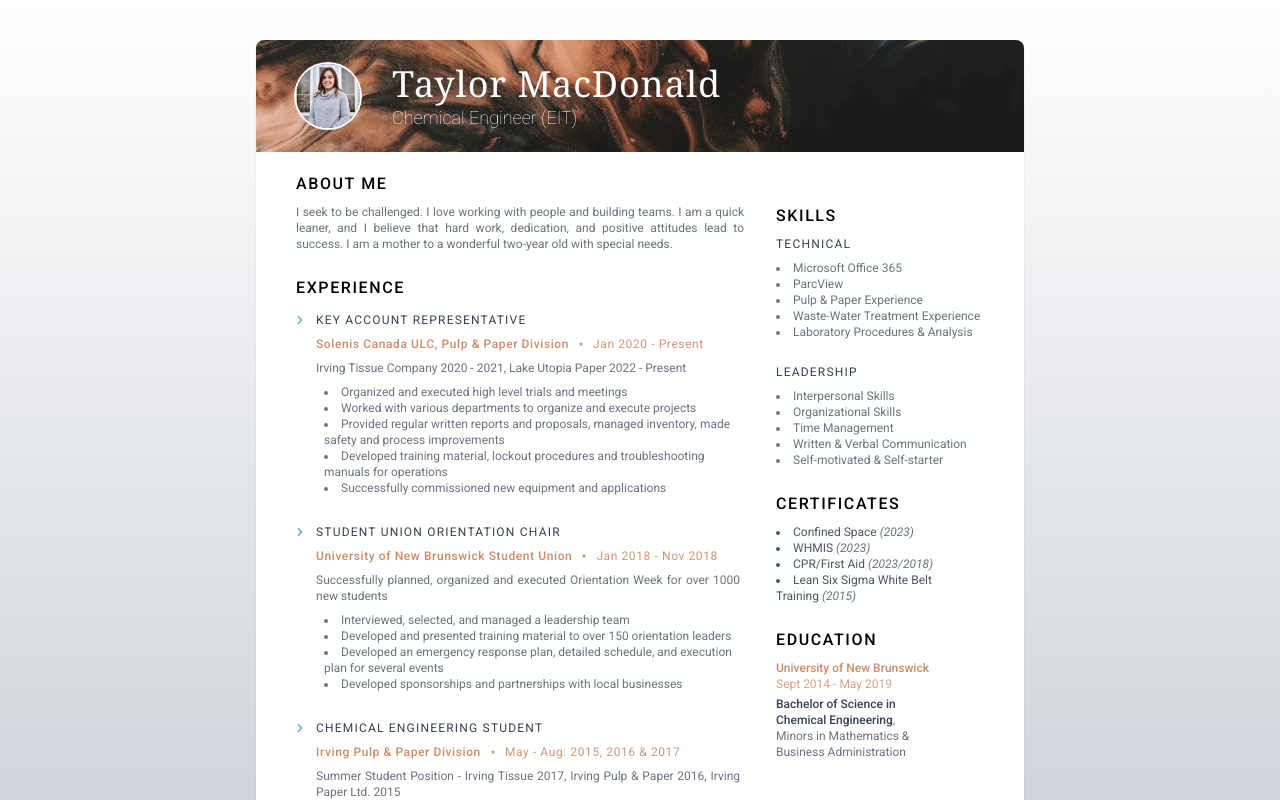
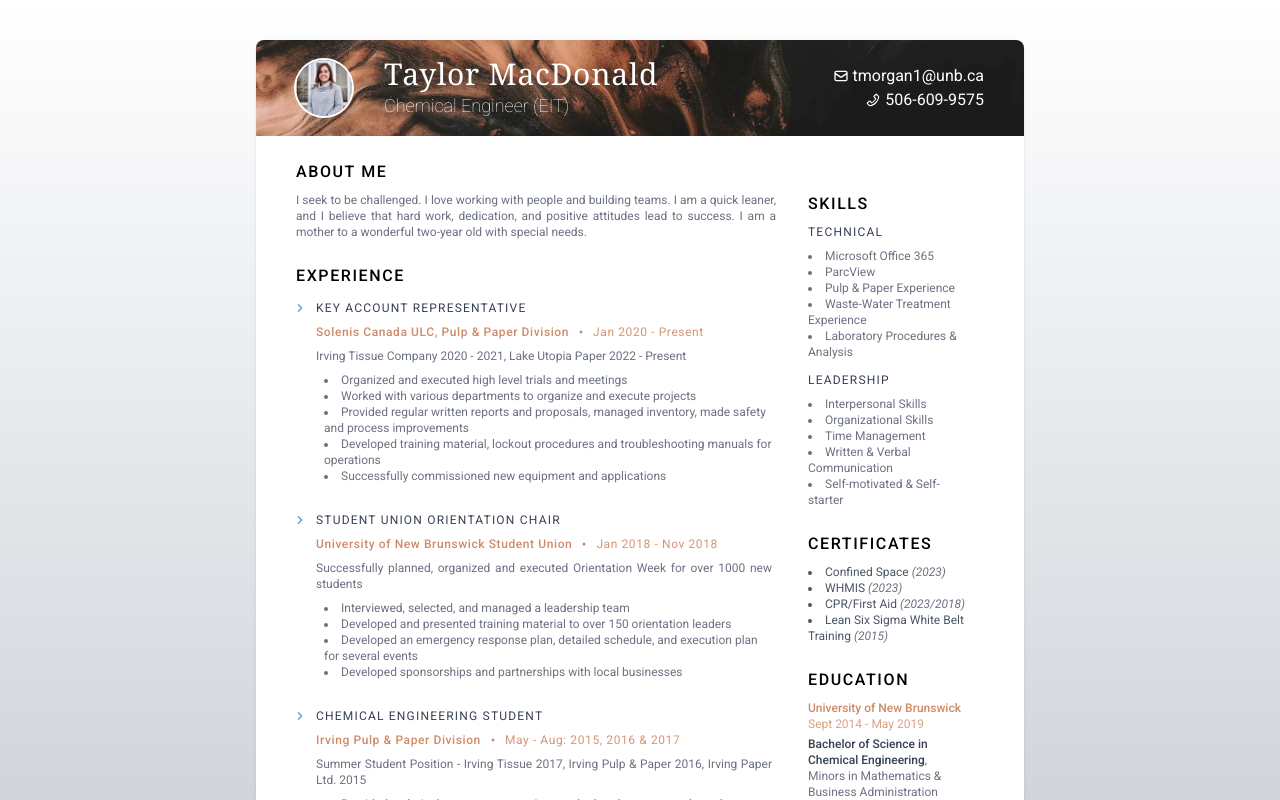
Before and after one commit to nmacdon3/taylors-resume, a React (Vite) app: page / in a window 1280 px wide. Built offline with nearby package versions, Linux system fonts and the light colour scheme.

Commit message:
formatted and printed pdf

```diff
--- a/src/App.tsx
+++ b/src/App.tsx
@@ -27,7 +27,7 @@ import Resume from "~/components/Resume";
 
 const App = () => {
   return (
-    <div className="h-screen bg-gradient-to-t from-gray-300 font-body flex justify-center overflow-y-scroll sm:py-10 print:py-0">
+    <div className="h-screen bg-gradient-to-t from-gray-300 font-body flex justify-center overflow-y-scroll sm:py-10 ">
       {/* <PrintButton /> */}
       <Resume />
       {/* <MobilePrintButton /> */}
--- a/src/components/Footer.tsx
+++ b/src/components/Footer.tsx
@@ -33,8 +33,10 @@ const FooterItem = ({
 const Footer = () => {
   return (
     <div className="flex flex-col items-center gap-6">
-      <i className="text-xs text-gray-700">References available upon request</i>
-      <footer className=" w-full h-16 text-xs print:text-sm  text-gray-500 space-y-2 relative print:px-16 ">
+      <i className="text-xs text-gray-700 pb-10">
+        References available upon request
+      </i>
+      {/* <footer className=" w-full h-10 text-xs print:text-sm  text-gray-500 space-y-2 relative print:px-16 ">
         <div className="sm:flex print:flex border-t border-[#cf8b67] pt-4 items-center sm:space-x-3 print:space-x-3 mb-4 space-y-1 sm:space-y-0 print:space-y-0">
           <FooterItem
             icon={{ value: HiOutlineMail }}
@@ -51,7 +53,7 @@ const Footer = () => {
             link={`https://${contactInfo?.linkedin}`}
           />
         </div>
-      </footer>
+      </footer> */}
     </div>
   );
 };
--- a/src/components/Header.tsx
+++ b/src/components/Header.tsx
@@ -1,24 +1,66 @@
+import { IconType } from "react-icons";
+import classNames from "classnames";
+import { HiOutlineMail } from "react-icons/hi";
+import { AiOutlinePhone } from "react-icons/ai";
+
 import PROFILE_PIC from "/headshot.webp";
 import COVER_PIC from "/cover.webp";
 
+import { contactInfo } from "~/content/contact_info";
+
+const HeaderItem = ({
+  icon,
+  text,
+  link,
+  className,
+}: {
+  icon: { value: IconType };
+  text?: string;
+  link?: string;
+  className?: string;
+}) => {
+  return (
+    <span className={classNames("flex items-center ", className)}>
+      <icon.value className="h-4 w-4 mr-1" />
+      {link ? (
+        <a className="hover:underline" href={link}>
+          {text}
+        </a>
+      ) : (
+        text
+      )}
+    </span>
+  );
+};
+
 const Header = () => {
   return (
-    <header className="flex items-start  shrink-0 pt-6 print:px-16">
+    <header className="flex  items-center justify-between  shrink-0 pt-4 text-white ">
       <img
         src={COVER_PIC}
-        className=" object-cover opacity-90 absolute top-0 left-0  w-full h-28 "
+        className=" object-cover opacity-90 absolute top-0 left-0  w-full h-24 "
       />
+      <div className="flex items-center">
         <img
-        className="rounded-full  ring-2 ring-white h-14 w-14 sm:h-16 sm:w-16 print:h-16 print:w-16 z-20 relative object-cover mr-8"
+          className="rounded-full  ring-2 ring-white h-12 w-12 sm:h-14 sm:w-14  z-20 relative object-cover mr-8"
           src={PROFILE_PIC}
         />
         <div>
-        <h1 className="text-2xl sm:text-4xl print:text-4xl font-thin  relative tracking-wide  font-serif text-white ">
+          <h1 className="text-2xl sm:text-3xl font-thin  relative tracking-wide  font-serif  ">
             Taylor MacDonald
           </h1>
-        <div className="flex items-center sm:font-thin flex-wrap text-sm sm:text-lg print:text-lg relative text-white print:text-white">
+          <div className="flex items-center sm:font-thin flex-wrap text-sm sm:text-lg print:text-lg relative ">
             Chemical Engineer (EIT)
           </div>
+        </div>
+      </div>
+      <div className="flex flex-col items-end z-20">
+        <HeaderItem
+          icon={{ value: HiOutlineMail }}
+          text={contactInfo.email}
+          link={`mailto:${contactInfo?.email}`}
+        />
+        <HeaderItem icon={{ value: AiOutlinePhone }} text={contactInfo.phone} />
       </div>
     </header>
   );
--- a/src/components/Resume.tsx
+++ b/src/components/Resume.tsx
@@ -8,14 +8,14 @@ import Certificates from "./Certificates";
 
 const Resume = () => {
   return (
-    <div className=" print:h-full print:w-full transition-all ease-in-out duration-1000 shadow h-auto sm:h-[1056px] w-[768px] sm:overflow-hidden overflow-scroll flex flex-col bg-white relative px-10 print:px-0  sm:rounded-lg">
+    <div className=" print:w-full transition-all ease-in-out duration-1000 shadow h-auto sm:h-[1056px] w-[768px] sm:overflow-hidden overflow-scroll flex flex-col bg-white relative px-10  sm:rounded-lg">
       <Header />
-      <div className="flex sm:space-x-8 print:space-x-10 mt-12 sm:mt-10 print:mt-12  flex-grow flex-wrap print:pl-16 ">
-        <section className="w-full sm:w-[28rem] print:w-[28.5rem]">
+      <div className="flex sm:space-x-8  mt-12 sm:mt-10   flex-grow flex-wrap ">
+        <section className="w-[30rem]">
           <About />
           <Experience />
         </section>
-        <aside className=" sm:mt-8  space-x-12 sm:space-x-0 print:space-x-0 sm:w-52 print:w-56  flex sm:flex-col px-2 sm:px-0 print:flex-col">
+        <aside className=" sm:mt-8  space-x-12 sm:space-x-0  sm:w-40 flex sm:flex-col px-2 sm:px-0 ">
           <Skills />
           <Certificates />
           <Education />
--- a/src/components/Skills.tsx
+++ b/src/components/Skills.tsx
@@ -8,14 +8,14 @@ const Skills = () => {
     <Section title="Skills">
       <SubHeading text="Technical" />
       {technicalSkills.map((skill) => (
-        <li key={skill} className="text-xs print:text-sm text-gray-500">
+        <li key={skill} className="text-xs print:text-sm text-gray-500 w-40">
           {skill}
         </li>
       ))}
-      <br></br>
+      <div className="mb-3" />
       <SubHeading text="Leadership" />
       {leadershipSkills.map((skill) => (
-        <li key={skill} className="text-xs print:text-sm text-gray-500">
+        <li key={skill} className="text-xs print:text-sm text-gray-500 w-40">
           {skill}
         </li>
       ))}
```
Also changed, not shown: 1 other file (tests, documents, lock files or other folders). Lines whose indentation alone changed are shown as unchanged.
